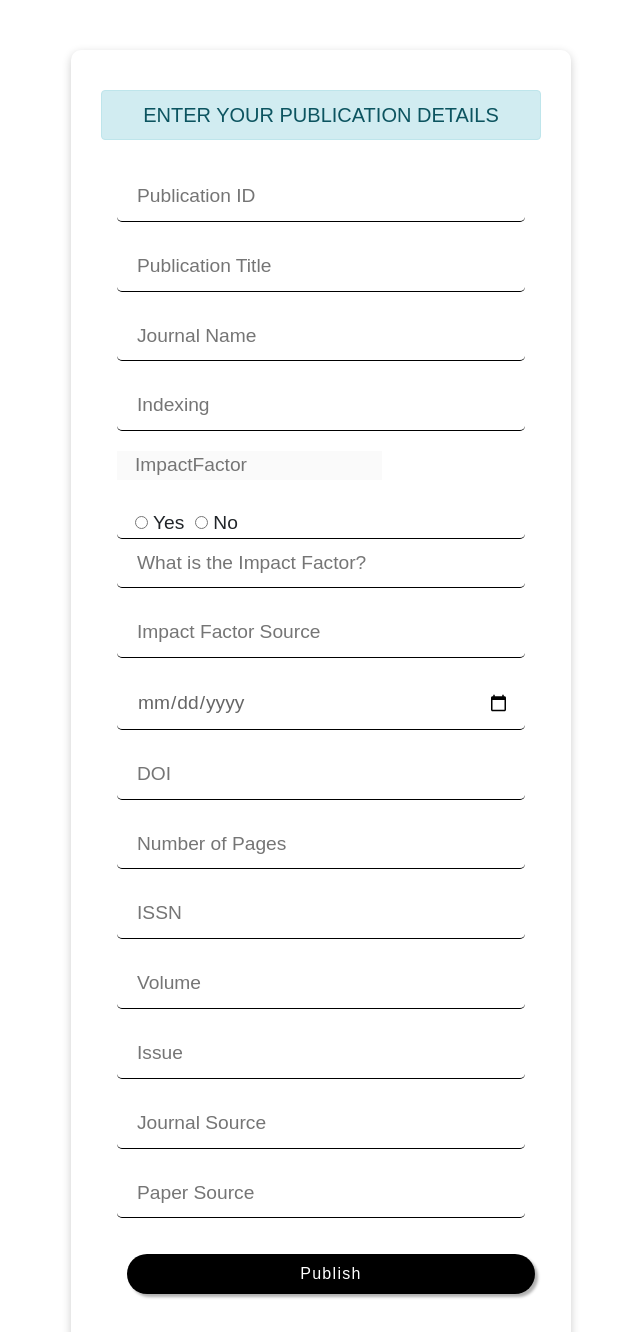
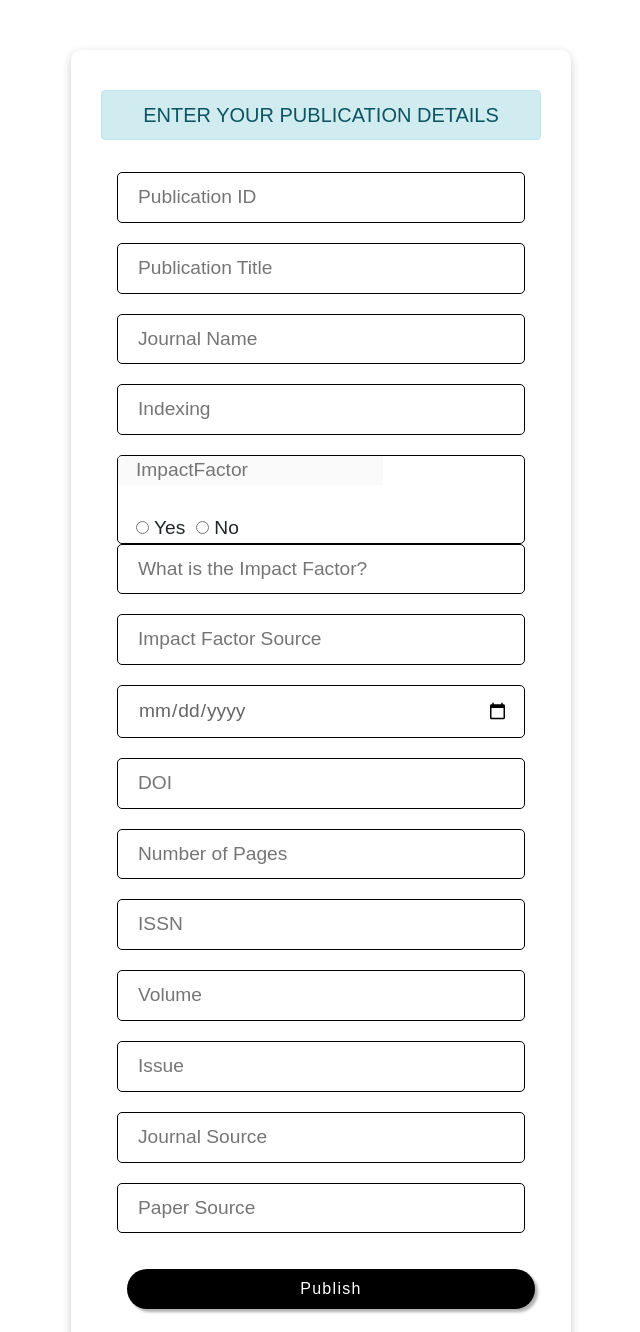
Before and after one commit to luvsai/CollegeActivityAutomation, a Django app: page /faculty_publications in a window 1280 px wide. Shown: the part 56-1388 px from the top of the page, without its empty margins (319-959 px from the left). Run offline with Django 4.2, Linux system fonts and the light colour scheme; some libraries are stand-ins or nearby versions.

Commit message:
saved publications

```diff
--- a/activityautomation/faculty/templates/publications.html
+++ b/activityautomation/faculty/templates/publications.html
@@ -37,7 +37,7 @@
     padding-left: 10px;
     margin-bottom: 20px;
     border-radius: 5px;
-    border-bottom: 1px solid black;
+    border: 1px solid black;
 
     /*box-shadow: inset 8px 8px 8px #cbced1, inset -8px -8px 8px #fff*/
 }
@@ -73,7 +73,7 @@
     background-color: black;
 }
 .radio{
-    border-bottom: 1px solid black;
+    border: 1px solid black;
     border-radius: 5px;
     display: block;
     font-family: sans-serif;
```
